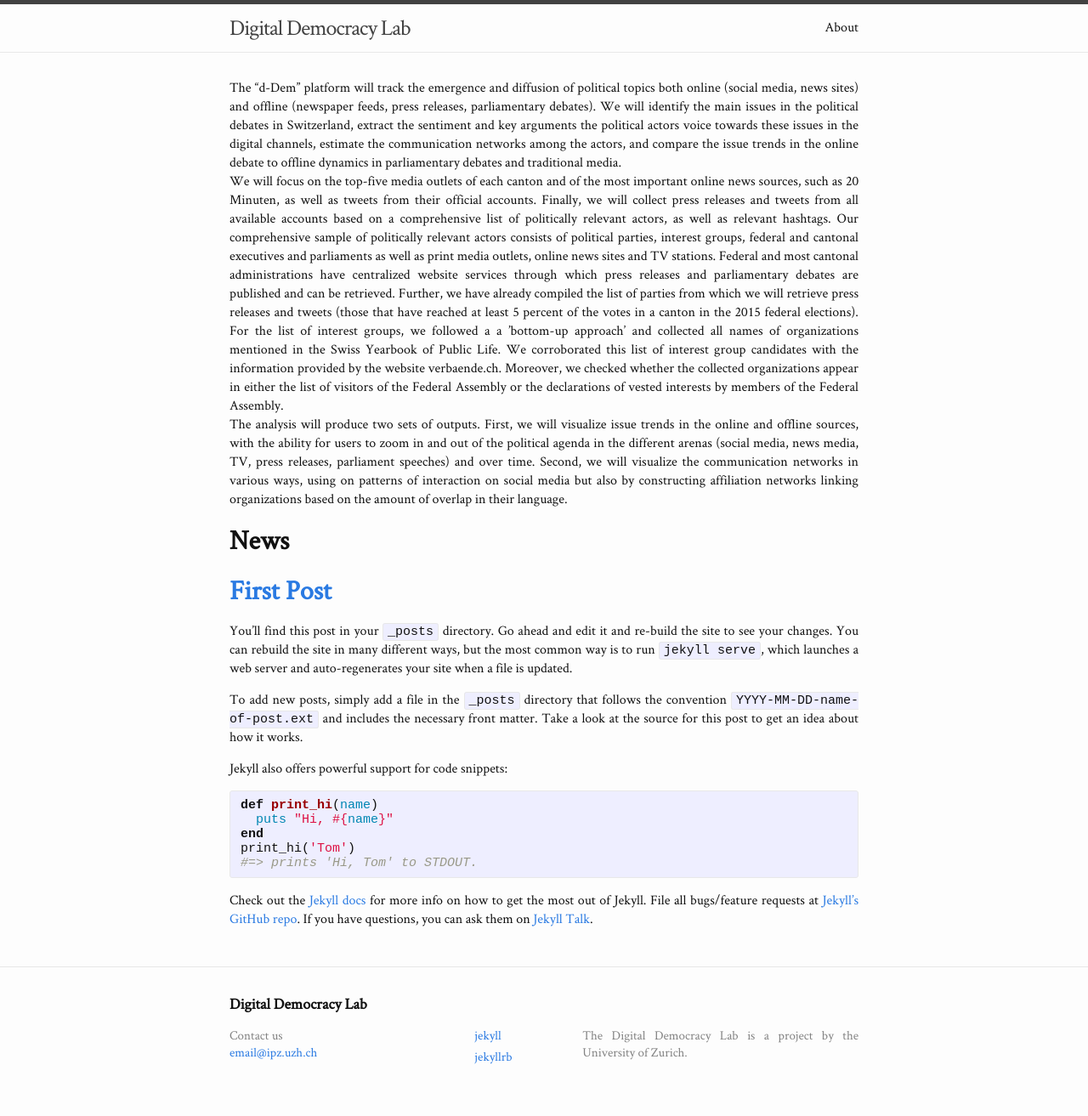
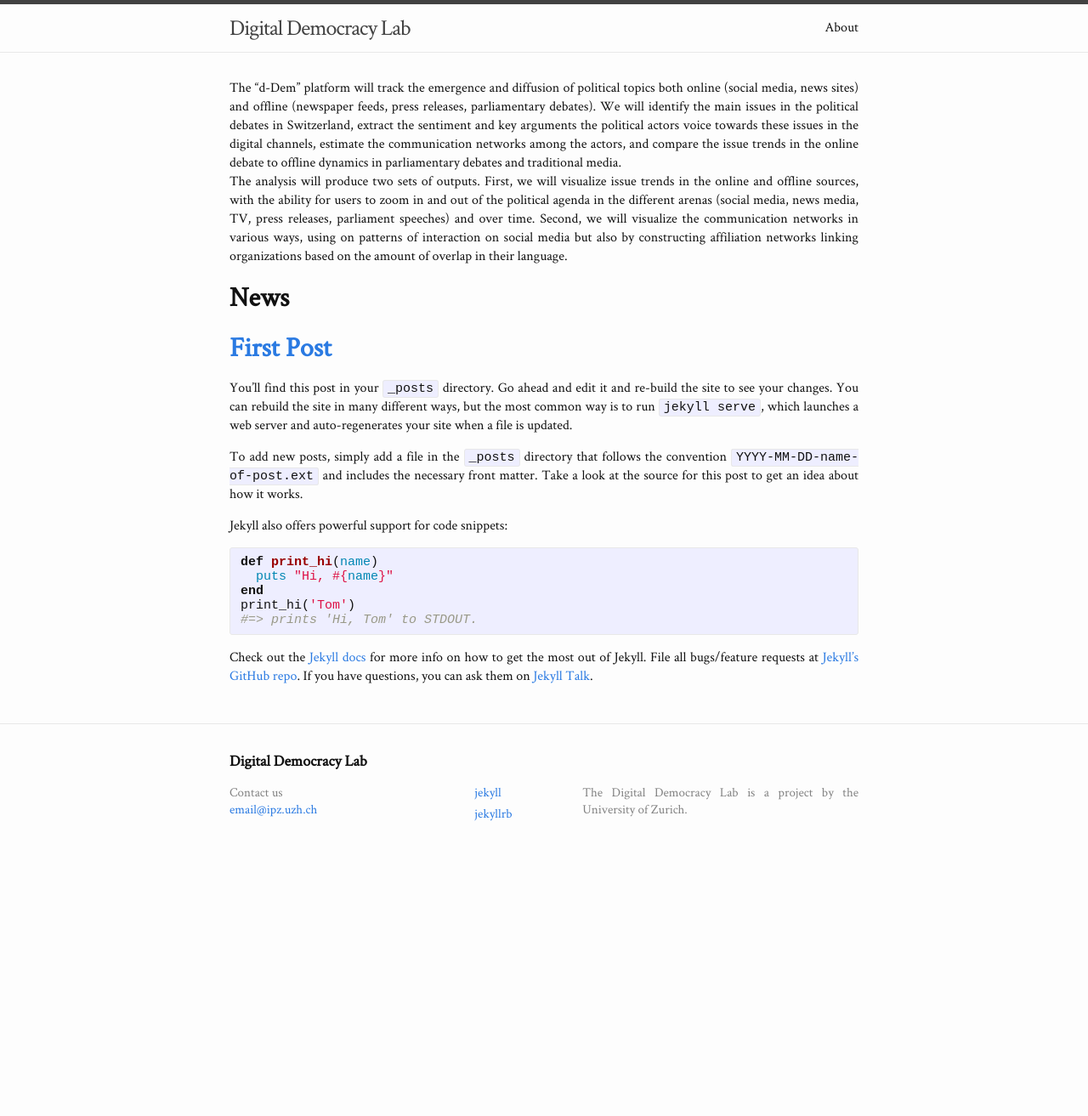
Before and after one commit to lucienbaumgartner/lucienbaumgartner.github.io, a Jekyll site: the page built from index.html, in a window 1280 px wide. Shown: the whole page at 85% size. Built offline with Jekyll 4.4.1, drawn with Linux system fonts in a browser that asks for light colours; after the commit the page ends 1027 px from its top, so only the background shows below that.

Commit message:
test change

```diff
--- a/_includes/intro.html
+++ b/_includes/intro.html
@@ -1,7 +1,4 @@
 
 
 <p>The “d-Dem” platform will track the emergence and diffusion of political topics both online (social media, news sites) and offline (newspaper feeds, press releases, parliamentary debates). We will identify the main issues in the political debates in Switzerland, extract the sentiment and key arguments the political actors voice towards these issues in the digital channels, estimate the communication networks among the actors, and compare the issue trends in the online debate to offline dynamics in parliamentary debates and traditional media. <br>
-
-We will focus on the top-five media outlets of each canton and of the most important online news sources, such as 20 Minuten, as well as tweets from their official accounts. Finally, we will collect press releases and tweets from all available accounts based on a comprehensive list of politically relevant actors, as well as relevant hashtags. Our comprehensive sample of politically relevant actors consists of political parties, interest groups, federal and cantonal executives and parliaments as well as print media outlets, online news sites and TV stations. Federal and most cantonal administrations have centralized website services through which press releases and parliamentary debates are published and can be retrieved. Further, we have already compiled the list of parties from which we will retrieve press releases and tweets (those that have reached at least 5 percent of the votes in a canton in the 2015 federal elections). For the list of interest groups, we followed a a ’bottom-up approach’ and collected all names of organizations mentioned in the Swiss Yearbook of Public Life. We corroborated this list of interest group candidates with the information provided by the website verbaende.ch. Moreover, we checked whether the collected organizations appear in either the list of visitors of the Federal Assembly or the declarations of vested interests by members of the Federal Assembly. <br>
-
 The analysis will produce two sets of outputs. First, we will visualize issue trends in the online and offline sources, with the ability for users to zoom in and out of the political agenda in the different arenas (social media, news media, TV, press releases, parliament speeches) and over time. Second, we will visualize the communication networks in various ways, using on patterns of interaction on social media but also by constructing affiliation networks linking organizations based on the amount of overlap in their language.</p>
```
